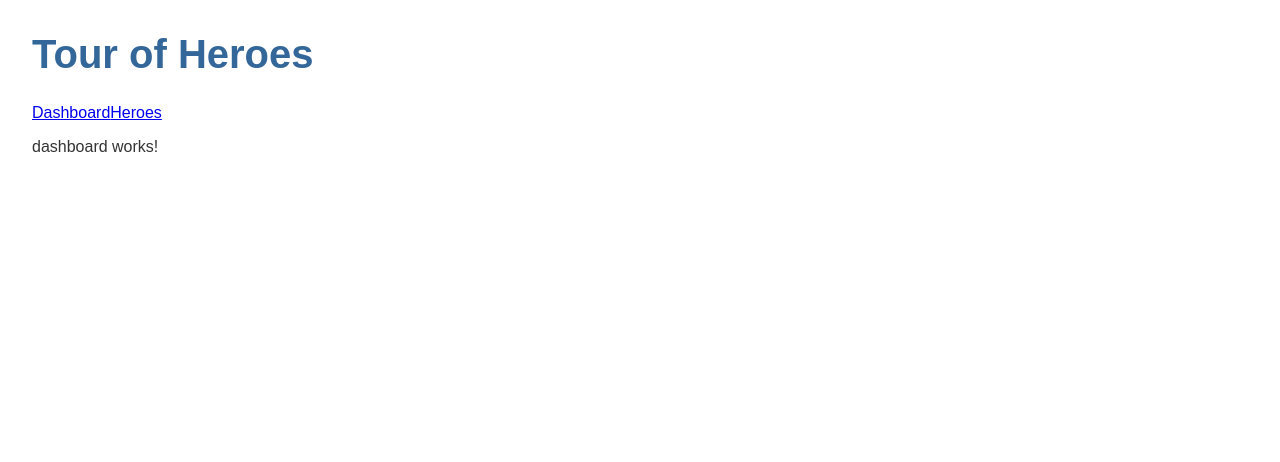
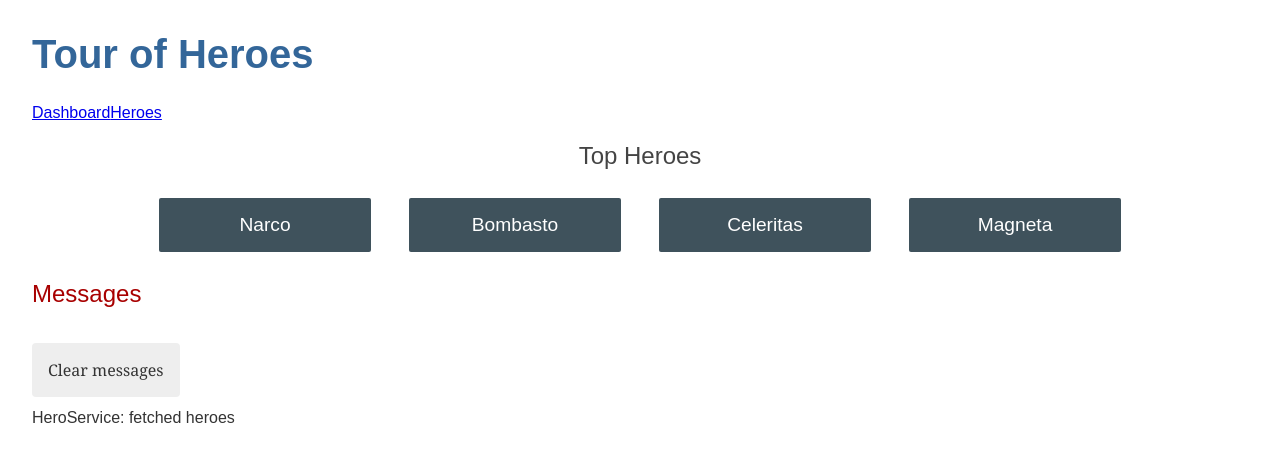
Before and after one commit to aryaindratanaya/Angular-Tour-of-Heroes, an Angular app: page /dashboard in a window 1280 px wide. Shown: the top 462 px of the page. Built offline with nearby package versions, Linux system fonts and the light colour scheme.

Commit message:
Show top heroes on the DashboardComponent

```diff
--- a/src/app/dashboard/dashboard.component.css
+++ b/src/app/dashboard/dashboard.component.css
@@ -0,0 +1,50 @@
+/* DashboardComponent's private CSS styles */
+
+h2 {
+  text-align: center;
+}
+
+.heroes-menu {
+  padding: 0;
+  margin: auto;
+  max-width: 1000px;
+
+  /* flexbox */
+  display: flex;
+  flex-direction: row;
+  flex-wrap: wrap;
+  justify-content: space-around;
+  align-content: flex-start;
+  align-items: flex-start;
+}
+
+a {
+  background-color: #3f525c;
+  border-radius: 2px;
+  padding: 1rem;
+  font-size: 1.2rem;
+  text-decoration: none;
+  display: inline-block;
+  color: #fff;
+  text-align: center;
+  width: 100%;
+  min-width: 70px;
+  margin: 0.5rem auto;
+  box-sizing: border-box;
+
+  /* flexbox */
+  order: 0;
+  flex: 0 1 auto;
+  align-self: auto;
+}
+
+@media (min-width: 600px) {
+  a {
+    width: 18%;
+    box-sizing: content-box;
+  }
+}
+
+a:hover {
+  background-color: #000;
+}
--- a/src/app/dashboard/dashboard.component.html
+++ b/src/app/dashboard/dashboard.component.html
@@ -1 +1,6 @@
-<p>dashboard works!</p>
+<h2>Top Heroes</h2>
+<div class="heroes-menu">
+  <a *ngFor="let hero of heroes">
+    {{ hero.name }}
+  </a>
+</div>
--- a/src/app/dashboard/dashboard.component.ts
+++ b/src/app/dashboard/dashboard.component.ts
@@ -1,4 +1,6 @@
 import { Component, OnInit } from '@angular/core';
+import { Hero } from 'src/hero';
+import { HeroService } from '../hero.service';
 
 @Component({
   selector: 'app-dashboard',
@@ -6,10 +8,17 @@
   styleUrls: ['./dashboard.component.css']
 })
 export class DashboardComponent implements OnInit {
+  heroes: Hero[] = [];
 
-  constructor() { }
+  constructor(private heroService: HeroService) {}
 
   ngOnInit(): void {
+    this.getHeroes();
   }
 
+  getHeroes(): void {
+    this.heroService
+      .getHeroes()
+      .subscribe((heroes) => (this.heroes = heroes.slice(1, 5)));
+  }
 }
```
